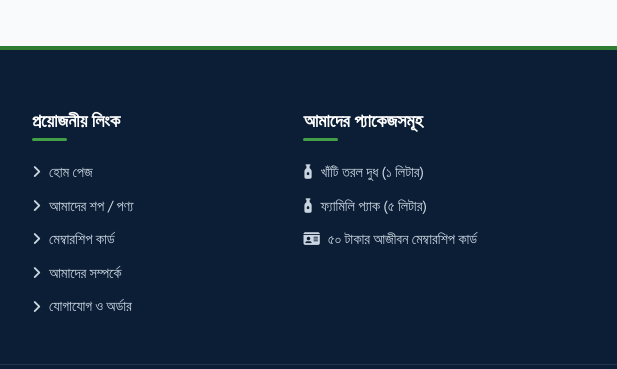
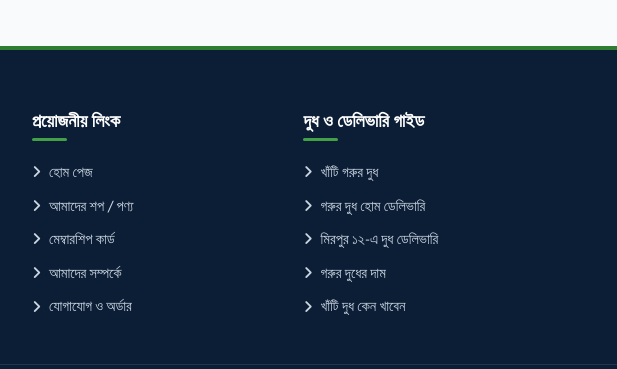
Before and after one commit to naimtv90-art/DPO, a website: page about.html in a window 1280 px wide. Shown: the part 2147-2516 px from the top of the page, 354-971 px from the left. Drawn offline with Linux system fonts and the light colour scheme; no server answers.

Commit message:
feat(footer): add 5 SEO landing page links across all website footers

```diff
--- a/about.html
+++ b/about.html
@@ -433,13 +433,15 @@
                     </ul>
                 </div>
 
-                <!-- Col 3: Popular Products -->
+                <!-- Col 3: Guides & SEO Pages -->
                 <div class="footer-widget">
-                    <h4>আমাদের প্যাকেজসমূহ</h4>
+                    <h4>দুধ ও ডেলিভারি গাইড</h4>
                     <ul class="footer-links">
-                        <li><a href="shop.html"><i class="fa-solid fa-bottle-droplet"></i> খাঁটি তরল দুধ (১ লিটার)</a></li>
-                        <li><a href="shop.html"><i class="fa-solid fa-bottle-droplet"></i> ফ্যামিলি প্যাক (৫ লিটার)</a></li>
-                        <li><a href="membership.html"><i class="fa-solid fa-id-card"></i> ৫০ টাকার আজীবন মেম্বারশিপ কার্ড</a></li>
+                        <li><a href="khati-gorur-dudh.html"><i class="fa-solid fa-angle-right"></i> খাঁটি গরুর দুধ</a></li>
+                        <li><a href="gorur-dudh-home-delivery.html"><i class="fa-solid fa-angle-right"></i> গরুর দুধ হোম ডেলিভারি</a></li>
+                        <li><a href="mirpur-12-milk-delivery.html"><i class="fa-solid fa-angle-right"></i> মিরপুর ১২-এ দুধ ডেলিভারি</a></li>
+                        <li><a href="milk-price.html"><i class="fa-solid fa-angle-right"></i> গরুর দুধের দাম</a></li>
+                        <li><a href="pure-milk-benefits.html"><i class="fa-solid fa-angle-right"></i> খাঁটি দুধ কেন খাবেন</a></li>
                     </ul>
                 </div>
 
```
Also changed, not shown: checkout.html (+7 -5 lines), contact.html (+7 -5 lines), gorur-dudh-home-delivery.html (+7 -5 lines), index.html (+7 -5 lines), khati-gorur-dudh.html (+7 -5 lines), membership.html (+7 -5 lines), milk-price.html (+7 -5 lines), mirpur-12-milk-delivery.html (+7 -5 lines), pure-milk-benefits.html (+7 -5 lines), shop.html (+7 -5 lines).
